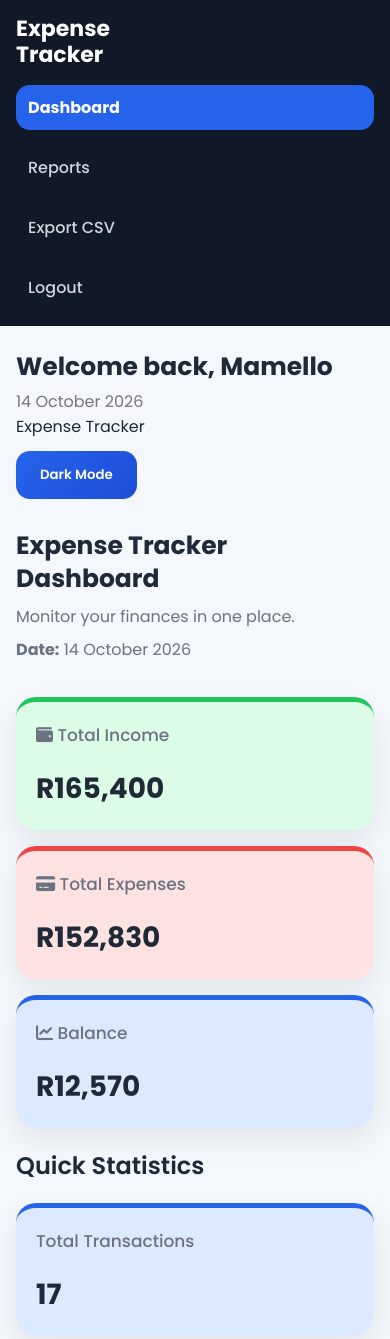
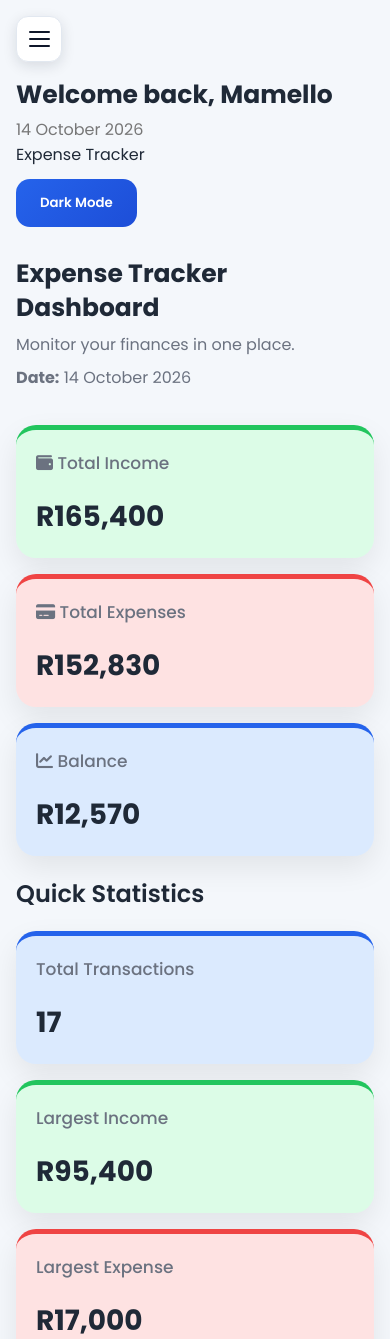
Before and after one commit to MamelloMusekene/ExpenseTrackerDashboard, a Flask app: page /dashboard in a window 390 px wide. Shown: the top 1339 px of the page. Run offline with Flask 3, Linux system fonts and the light colour scheme; a user stored in the database is signed in; data comes from the database, SQL or seed files in the repository.

Commit message:
Add responsive mobile hamburger menu

```diff
--- a/static/css/style.css
+++ b/static/css/style.css
@@ -980,3 +980,110 @@ h2{
         transform: none;
     }
 }
+
+/* =========================
+   MOBILE HAMBURGER MENU
+========================= */
+
+.menu-toggle {
+    display: none;
+    position: fixed;
+    top: 16px;
+    left: 16px;
+    z-index: 1200;
+    width: 46px;
+    height: 46px;
+    padding: 11px;
+    border: 1px solid #e2e8f0;
+    border-radius: 12px;
+    background: #ffffff;
+    box-shadow: 0 4px 14px rgba(15, 23, 42, 0.12);
+    cursor: pointer;
+    flex-direction: column;
+    justify-content: center;
+    align-items: center;
+    gap: 5px;
+}
+
+.menu-toggle span {
+    display: block;
+    width: 21px;
+    height: 2px;
+    border-radius: 2px;
+    background: #0f172a;
+    transition: transform 0.25s ease, opacity 0.25s ease;
+}
+
+/* Dark overlay behind the open menu */
+.mobile-overlay {
+    display: none;
+}
+
+/* Mobile layout */
+@media (max-width: 768px) {
+
+    .menu-toggle {
+        display: flex;
+    }
+
+    .sidebar {
+        position: fixed;
+        top: 0;
+        left: 0;
+        bottom: 0;
+        width: min(280px, 85vw);
+        min-height: 100vh;
+        z-index: 1100;
+        overflow-y: auto;
+        transform: translateX(-100%);
+        transition: transform 0.3s ease;
+        box-shadow: none;
+    }
+
+    .sidebar.open {
+        transform: translateX(0);
+        box-shadow: 12px 0 35px rgba(0, 0, 0, 0.18);
+    }
+
+    .mobile-overlay {
+        display: block;
+        position: fixed;
+        inset: 0;
+        z-index: 1000;
+        background: rgba(15, 23, 42, 0.45);
+        opacity: 0;
+        visibility: hidden;
+        transition: opacity 0.3s ease, visibility 0.3s ease;
+    }
+
+    .mobile-overlay.visible {
+        opacity: 1;
+        visibility: visible;
+    }
+
+    .main-content {
+        margin-left: 0 !important;
+        width: 100%;
+        min-width: 0;
+        padding: 78px 16px 28px;
+    }
+
+    .container {
+        width: 100%;
+        max-width: 100%;
+        margin: 20px auto;
+    }
+
+    body.menu-open {
+        overflow: hidden;
+    }
+}
+
+/* Respect reduced-motion preferences */
+@media (prefers-reduced-motion: reduce) {
+    .sidebar,
+    .mobile-overlay,
+    .menu-toggle span {
+        transition: none;
+    }
+}
--- a/templates/dashboard.html
+++ b/templates/dashboard.html
@@ -18,9 +18,20 @@
 <!-- ================= NAVIGATION ================= -->
 
 <div class="layout">
+    <button
+        class="menu-toggle"
+        id="menuToggle"
+        type="button"
+        aria-label="Open navigation menu"
+        aria-expanded="false"
+        aria-controls="sidebar">
+        <span></span>
+        <span></span>
+        <span></span>
+    </button>
 
     <!-- Sidebar -->
-    <div class="sidebar">
+    <div class="sidebar" id="sidebar">
 
     <h2>Expense<br>Tracker</h2>
 
@@ -404,44 +415,66 @@
 
 <!-- ================= CHART ================= -->
 
+
 <script>
 const ctx = document.getElementById('expenseChart');
 
+if (ctx) {
     new Chart(ctx, {
         type: 'pie',
+
         data: {
-        labels: [labels | tojson],
+            labels: {{ labels | tojson }},
             datasets: [{
-                 data: [values | tojson],
+                label: 'Expenses by Category',
+                data: {{ values | tojson }},
+
                 backgroundColor: [
-                '#4CAF50',
-                '#2196F3',
-                '#FFC107',
-                '#F44336',
-                '#9C27B0',
-                '#FF9800',
-                '#009688',
-                '#795548',
-                '#607D8B'
+                    '#22c55e',
+                    '#2563eb',
+                    '#f59e0b',
+                    '#ef4444',
+                    '#8b5cf6',
+                    '#f97316',
+                    '#14b8a6',
+                    '#a16207',
+                    '#64748b'
                 ],
+
                 borderColor: '#ffffff',
-            borderWidth: 2
+                borderWidth: 3,
+                hoverOffset: 8
             }]
         },
+
         options: {
             responsive: true,
+            maintainAspectRatio: true,
+
             plugins: {
                 title: {
                     display: true,
-                text: 'Expenses by Category'
+                    text: 'Expenses by Category',
+                    font: {
+                        size: 18,
+                        weight: '600'
                     },
+                    padding: 20
+                },
+
                 legend: {
-                position: 'bottom'
+                    position: 'bottom',
+                    labels: {
+                        padding: 18,
+                        usePointStyle: true
+                    }
                 }
             }
         }
     });
+}
 </script>
+
 
 <script>
 
@@ -541,6 +574,59 @@ document.querySelectorAll(".count").forEach(counter => {
 
 });
 </script>
+
+<script>
+(() => {
+    const menuToggle = document.getElementById('menuToggle');
+    const sidebar = document.getElementById('sidebar');
+
+    if (!menuToggle || !sidebar) return;
+
+    const overlay = document.createElement('div');
+    overlay.className = 'mobile-overlay';
+    overlay.setAttribute('aria-hidden', 'true');
+    document.body.appendChild(overlay);
+
+    function closeMenu() {
+        sidebar.classList.remove('open');
+        overlay.classList.remove('visible');
+        menuToggle.setAttribute('aria-expanded', 'false');
+        menuToggle.setAttribute('aria-label', 'Open navigation menu');
+        document.body.classList.remove('menu-open');
+    }
+
+    function openMenu() {
+        sidebar.classList.add('open');
+        overlay.classList.add('visible');
+        menuToggle.setAttribute('aria-expanded', 'true');
+        menuToggle.setAttribute('aria-label', 'Close navigation menu');
+        document.body.classList.add('menu-open');
+    }
+
+    menuToggle.addEventListener('click', () => {
+        if (sidebar.classList.contains('open')) {
+            closeMenu();
+        } else {
+            openMenu();
+        }
+    });
+
+    overlay.addEventListener('click', closeMenu);
+
+    sidebar.querySelectorAll('a').forEach(link => {
+        link.addEventListener('click', closeMenu);
+    });
+
+    document.addEventListener('keydown', event => {
+        if (event.key === 'Escape') closeMenu();
+    });
+
+    window.addEventListener('resize', () => {
+        if (window.innerWidth > 768) closeMenu();
+    });
+})();
+</script>
+
 <!-- ================= FOOTER ================= -->
 
 <footer>
```
Lines whose indentation alone changed are shown as unchanged.
